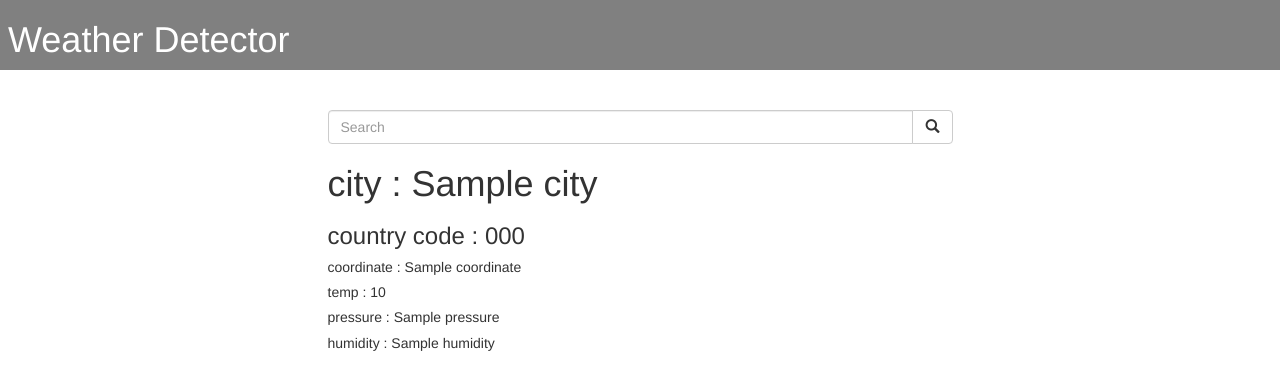
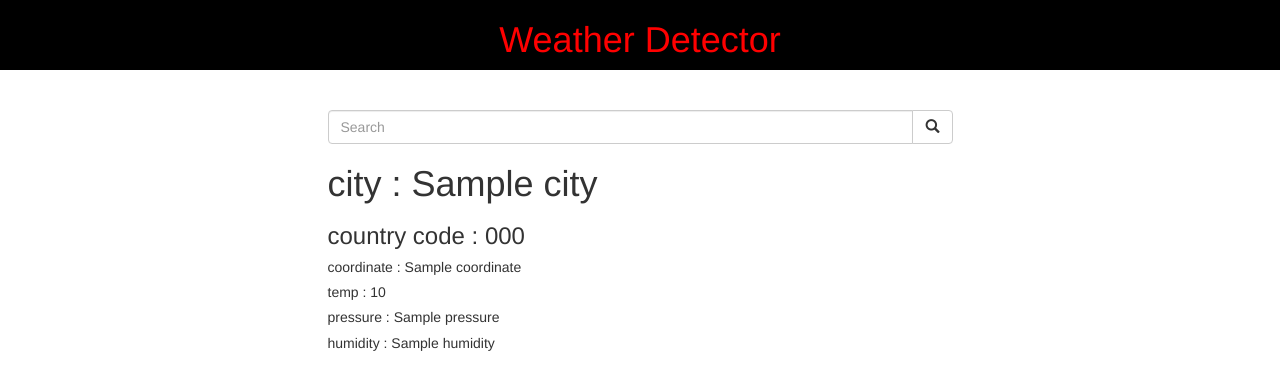
Before and after one commit to mdi48/Weather-Detector, a Django app: template templates/index.html in a window 1280 px wide. Shown: the top 390 px of the page. Run offline with Django 5.2, Linux system fonts and the light colour scheme; the template is opened without the code that fills it: most values are stand-ins (such as "Sample title", 1, 10 or a date in 2020); some libraries are stand-ins or nearby versions.

Commit message:
changed index template a little for more modern conventions

```diff
--- a/templates/index.html
+++ b/templates/index.html
@@ -3,7 +3,7 @@
 
 <head>
     <meta charset="utf-8">
-    <title>weather</title>
+    <title>What's the Weather?</title>
     <!-- Latest compiled and minified CSS -->
     <link rel="stylesheet" href="https://maxcdn.bootstrapcdn.com/bootstrap/3.4.0/css/bootstrap.min.css">
 
@@ -16,12 +16,12 @@
 </head>
 
 <body>
-    <nav class="row" style="background: grey; color: white;">
-        <div align="center"><h1 class="col-md-3 text-center">Weather Detector</h1></div>
+    <nav class="row" style="background: black; color: red; display: flex; justify-content: center;align-items:center;">
+        <div style="text-align:center;white-space:nowrap;"><h1 class="col-md-3 text-center">Weather Detector</h1></div>
     </nav>
     <br />
     <br />
-    <center class="row">
+    <div class="row" style="display:flex; justify-content:left;">
         <form action="" method="post" class="col-md-6 col-md-offset-3">
             {% csrf_token %}
             <div class="input-group">
@@ -31,8 +31,10 @@
                             <i class="glyphicon glyphicon-search"></i>
                         </button>
                     </div>
-        <form>
-    </center>
+            </div>
+        </form>
+    </div>
+
     <div class="row">
         {% if data.country_code %}
         <div class="col-md-6 col-md-offset-3">
--- a/weather/views.py
+++ b/weather/views.py
@@ -1,4 +1,4 @@
-from django.shortcuts import render
+from django.shortcuts import redirect, render
 import json, os
 import urllib.request
 from weatherdetector.settings import OPENWEATHERMAP_API_KEY
@@ -26,4 +26,5 @@ def index(request):
     else:
         city = ''
         data = {}
+
     return render(request, 'index.html', {'city': city, 'data': data})
```
